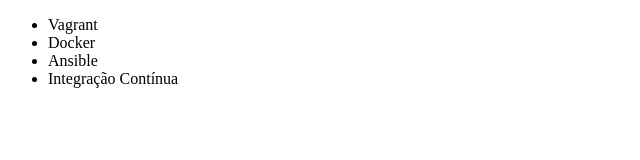
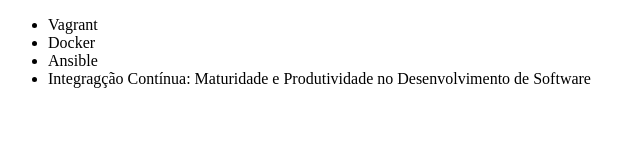
Before and after one commit to martinssantoscristiano/alura-git, a plain HTML site: page index.html in a window 1280 px wide. Shown: the whole page, without its empty margins (0-640 px from the left). Drawn offline with Linux system fonts and the light colour scheme.

Commit message:
Renomeando Curso de Integração Contínua

```diff
--- a/index.html
+++ b/index.html
@@ -9,7 +9,7 @@
         <li>Vagrant</li>
         <li>Docker</li>
         <li>Ansible</li>
-        <li>Integração Contínua</li>
+        <li>Integragção Contínua: Maturidade e Produtividade no Desenvolvimento de Software</li>
     </ul>
 </body>
 </html>
```
